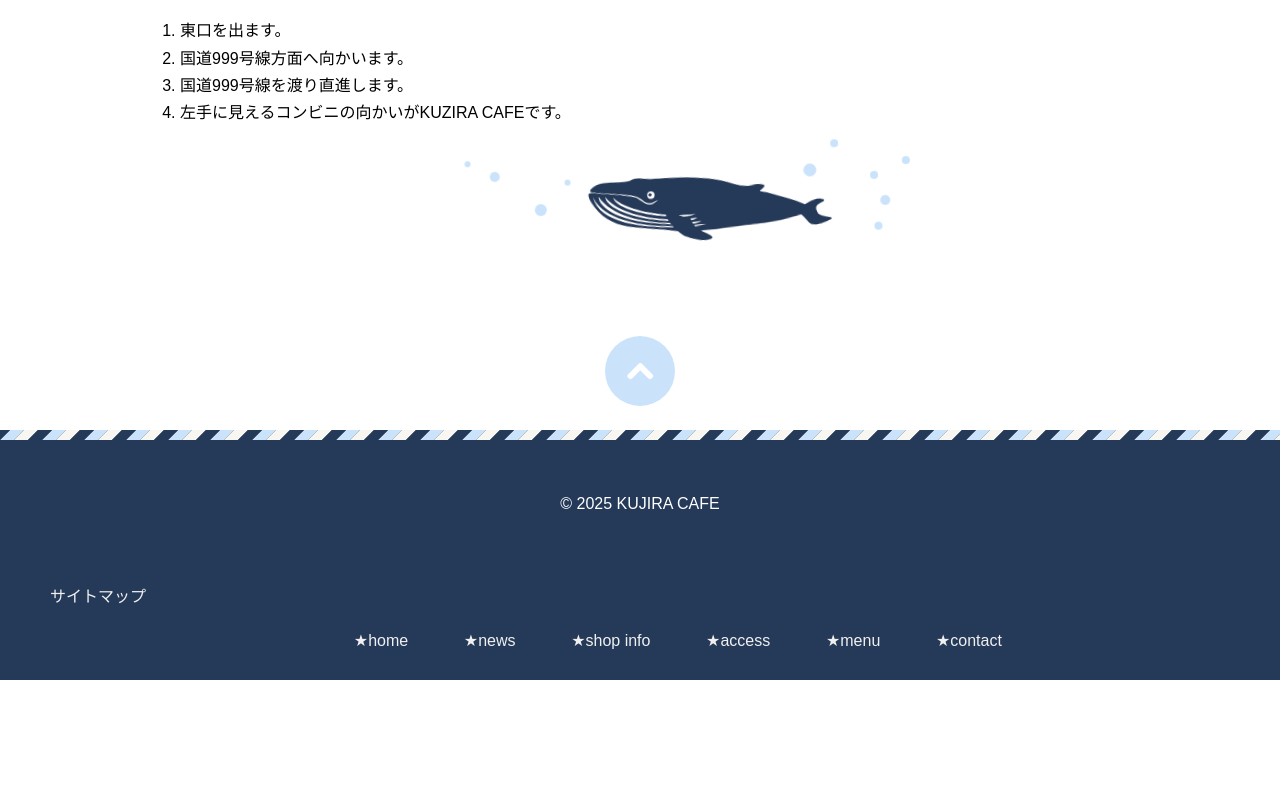
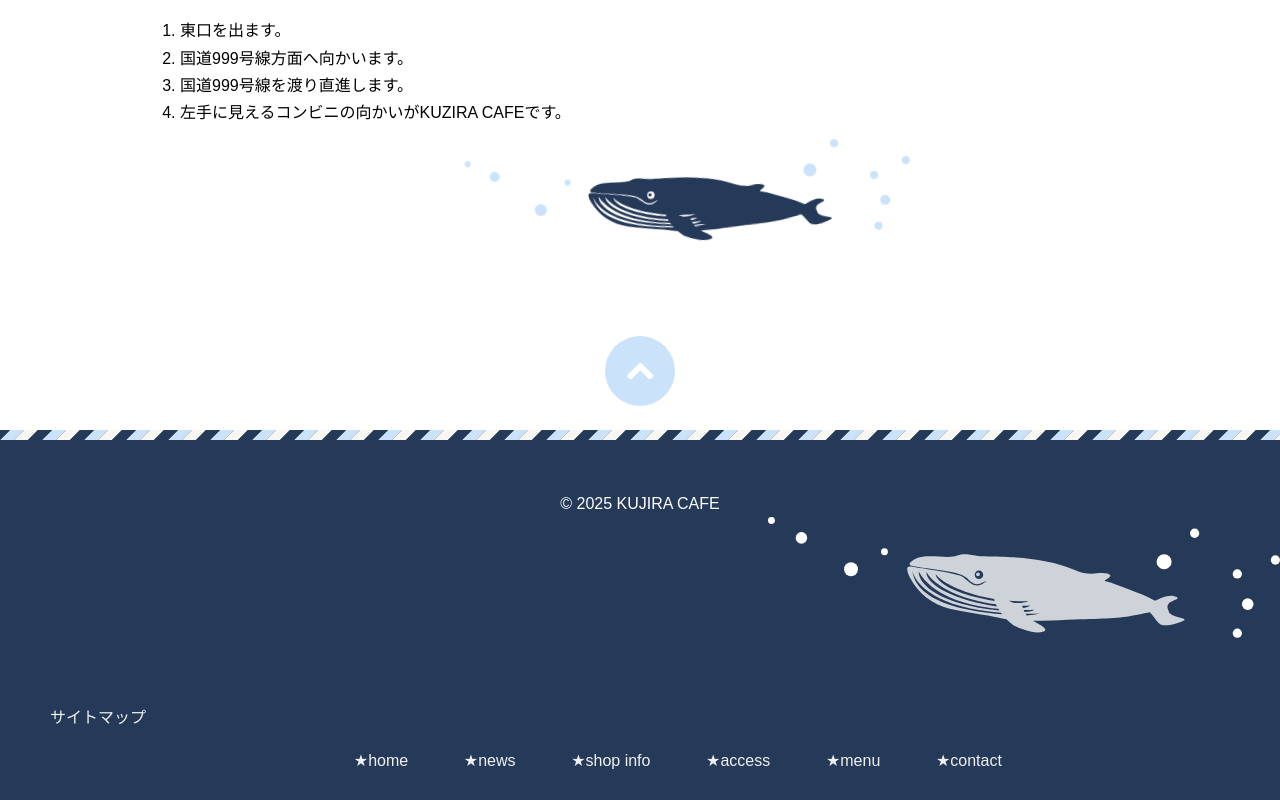
Before and after one commit to yukikud/kujiracafe, a plain HTML site: page access.html in a window 1280 px wide. Shown: the part 1280-2080 px from the top of the page. Before the commit the page ends 1960 px from the top, so only its background shows below. Drawn offline with Linux system fonts and the light colour scheme.

```diff
--- a/access.html
+++ b/access.html
@@ -55,11 +55,12 @@
     </main>
     <!--メインここまで-->
     <!--フッダー-->
-    <footer>
+    <footer class="footer">
         <div class="gotop">
             <a href="#top"><img src="images/gotop.svg" alt="ページトップへ戻る"></a>
         </div>
         <p class="copyright">&copy; 2025 KUJIRA CAFE</p>
+        <div class="logo-whale-w"><img src="images/logo-whale-w.svg" alt="Whale Logo"></div>
         <nav class="footer-nav">
             <p>サイトマップ</p>
             <ul>
@@ -70,6 +71,7 @@
                 <li><a href="menu.html">menu</a></li>
                 <li><a href="contact.html">contact</a></li>
             </ul>
+        </nav>
     </footer>
 <!--フッダーここまで-->
 </body>
```
